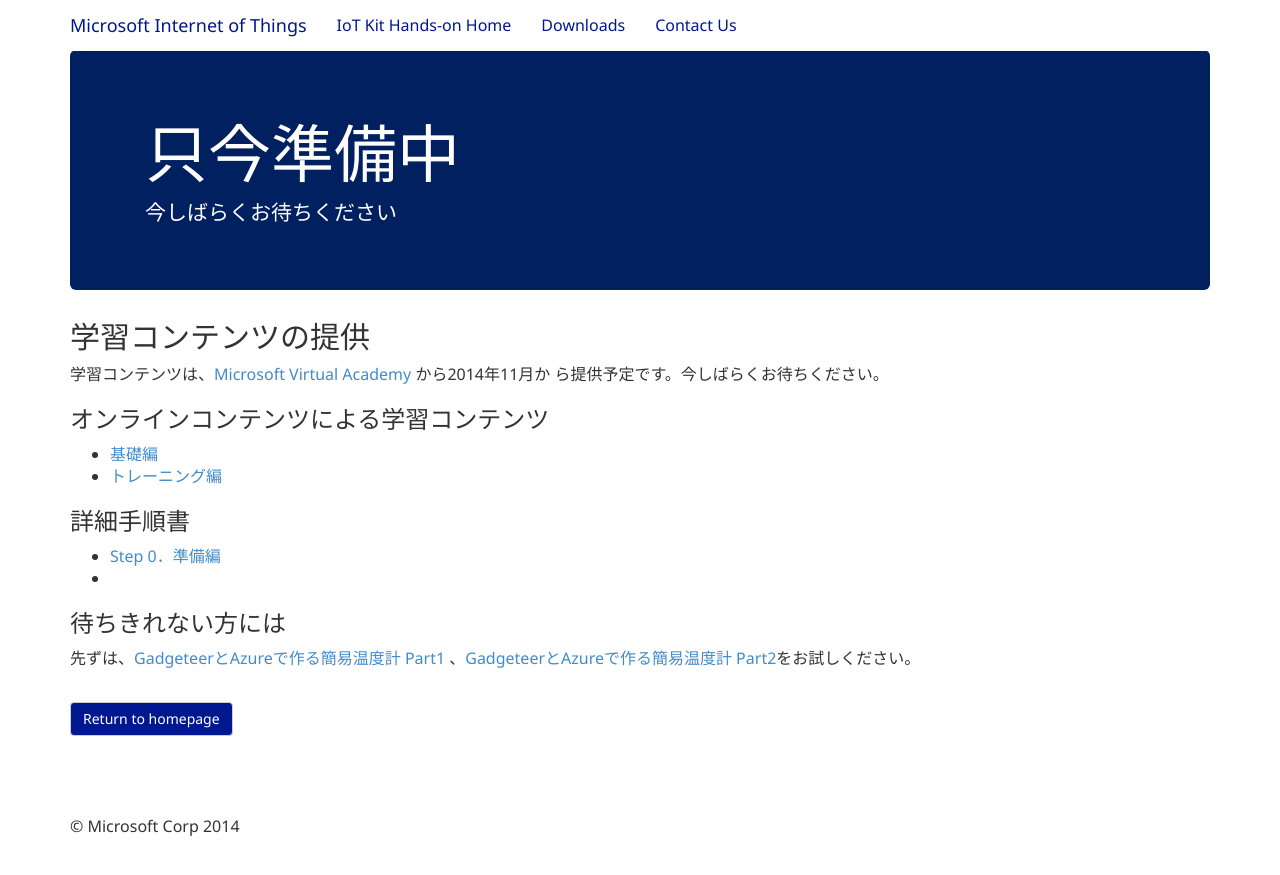
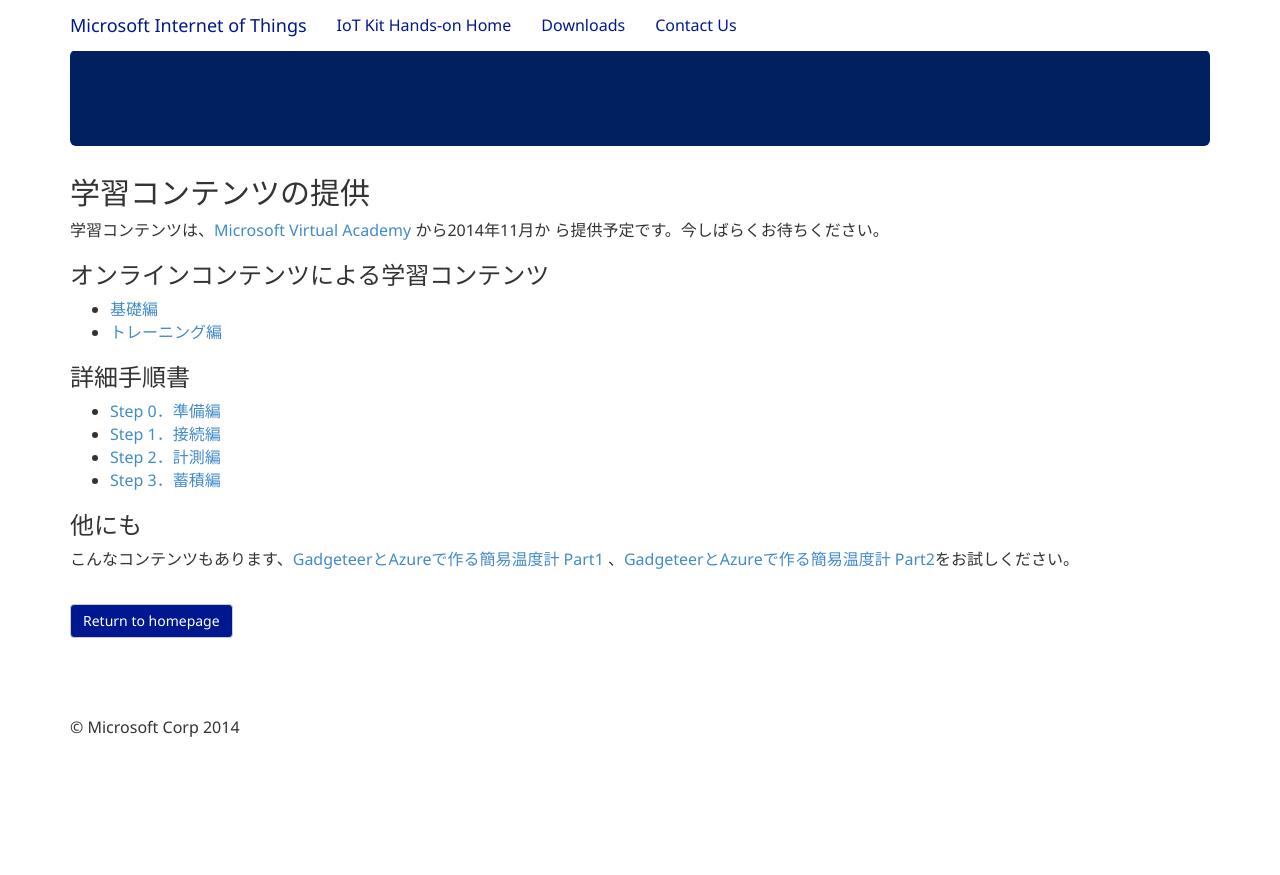
Before and after one commit to ms-iotkithol-jp/ms-iotkithol-jp.github.io, a Jekyll site: the page built from LetsBegin.md, in a window 1280 px wide. Shown: the top 875 px of the page. Built offline with Jekyll 4.4.1, drawn with Linux system fonts in a browser that asks for light colours; nearby versions of some CDN libraries.

Commit message:
Step3まで公開

```diff
--- a/LetsBegin.md
+++ b/LetsBegin.md
@@ -6,8 +6,6 @@
 
 <div class="jumbotron">
   <div class="container">
-    <h1>只今準備中</h1>
-    <p>今しばらくお待ちください</p>
   </div>
 </div>
 
@@ -22,10 +20,12 @@
 
 ### 詳細手順書
 * [Step 0．準備編](https://github.com/ms-iotkithol-jp/Training/blob/master/Documents/IoTKit_SelfLearning00_Overview.docx?raw=true)
-*
+* [Step 1．接続編](https://github.com/ms-iotkithol-jp/Training/blob/master/Documents/IoTKit_SelfLearning01_Connect.docx?raw=true)
+* [Step 2．計測編](https://github.com/ms-iotkithol-jp/Training/blob/master/Documents/IoTKit_SelfLearning02_Measure.docx?raw=true)
+* [Step 3．蓄積編](https://github.com/ms-iotkithol-jp/Training/blob/master/Documents/IoTKit_SelfLearning03_Store.docx?raw=true)
 
-### 待ちきれない方には
-先ずは、[GadgeteerとAzureで作る簡易温度計 Part1](http://blogs.msdn.com/b/hirosho/archive/2014/07/25/gadgeteer-azure-part-1.aspx) 、[GadgeteerとAzureで作る簡易温度計 Part2](http://blogs.msdn.com/b/hirosho/archive/2014/07/26/gadgeteer-azure-part-2.aspx)をお試しください。
+### 他にも
+こんなコンテンツもあります、[GadgeteerとAzureで作る簡易温度計 Part1](http://blogs.msdn.com/b/hirosho/archive/2014/07/25/gadgeteer-azure-part-1.aspx) 、[GadgeteerとAzureで作る簡易温度計 Part2](http://blogs.msdn.com/b/hirosho/archive/2014/07/26/gadgeteer-azure-part-2.aspx)をお試しください。
 
 
 <br/>
```
